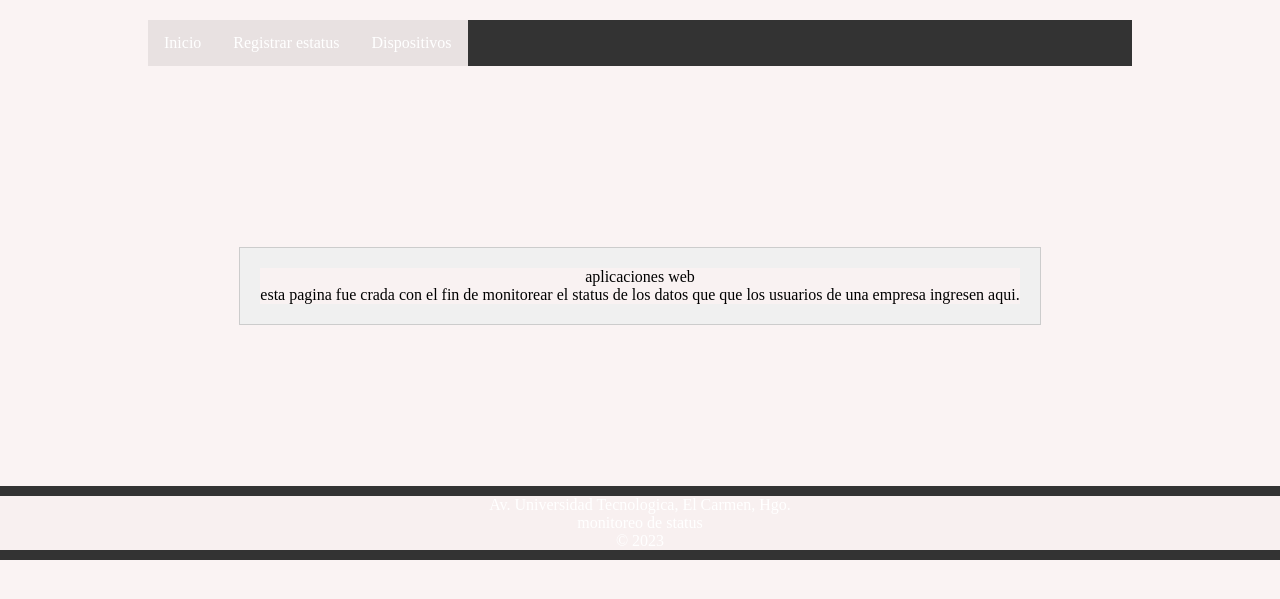
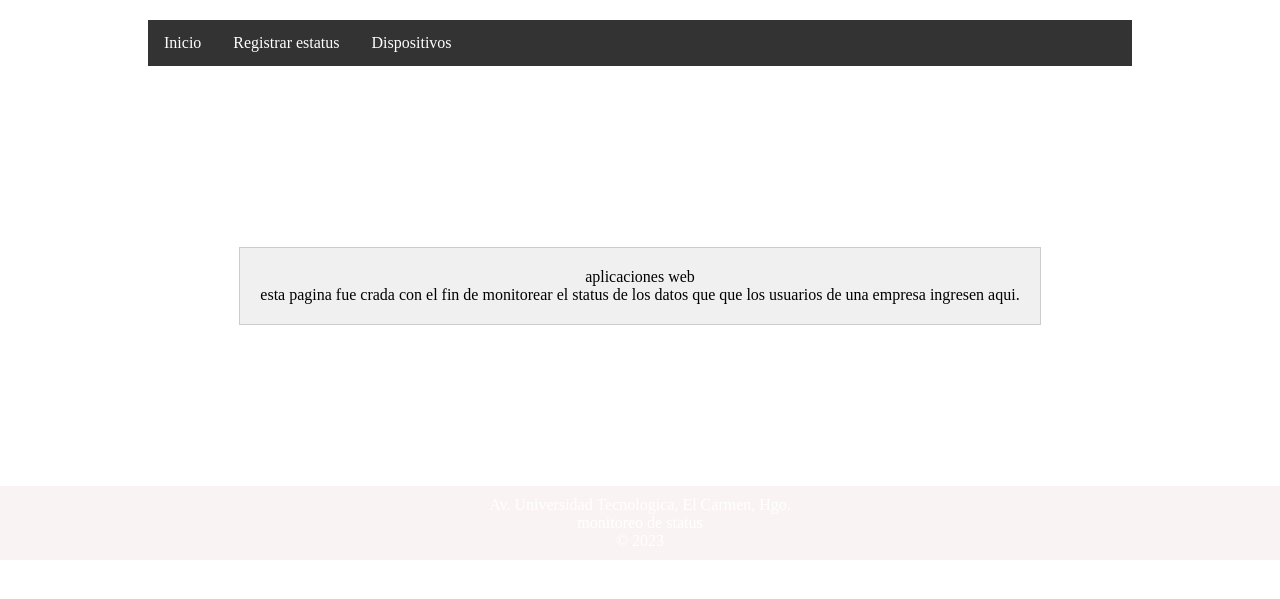
Before and after one commit to alfredW117/reme, a Flask app: page / in a window 1280 px wide. Shown: the top 599 px of the page. Run offline with Flask 3, Linux system fonts and the light colour scheme.

Commit message:
actualizada

```diff
--- a/static/css/styles.css
+++ b/static/css/styles.css
@@ -2,7 +2,6 @@
 body, h1, h2, h3, p, a, ul, li, footer {
     margin: 0;
     padding: 0;
-    background: rgba(250, 242, 242, 0.911);
 }
 
 /* Estilos para el encabezado de la barra de navegación */
@@ -51,7 +50,7 @@ body, h1, h2, h3, p, a, ul, li, footer {
 
 /* Estilos para el pie de página */
 .pie {
-    background-color: #333;
+    background-color:rgba(250, 242, 242, 0.911);
     color: white;
     text-align: center;
     padding: 10px 0;
```
